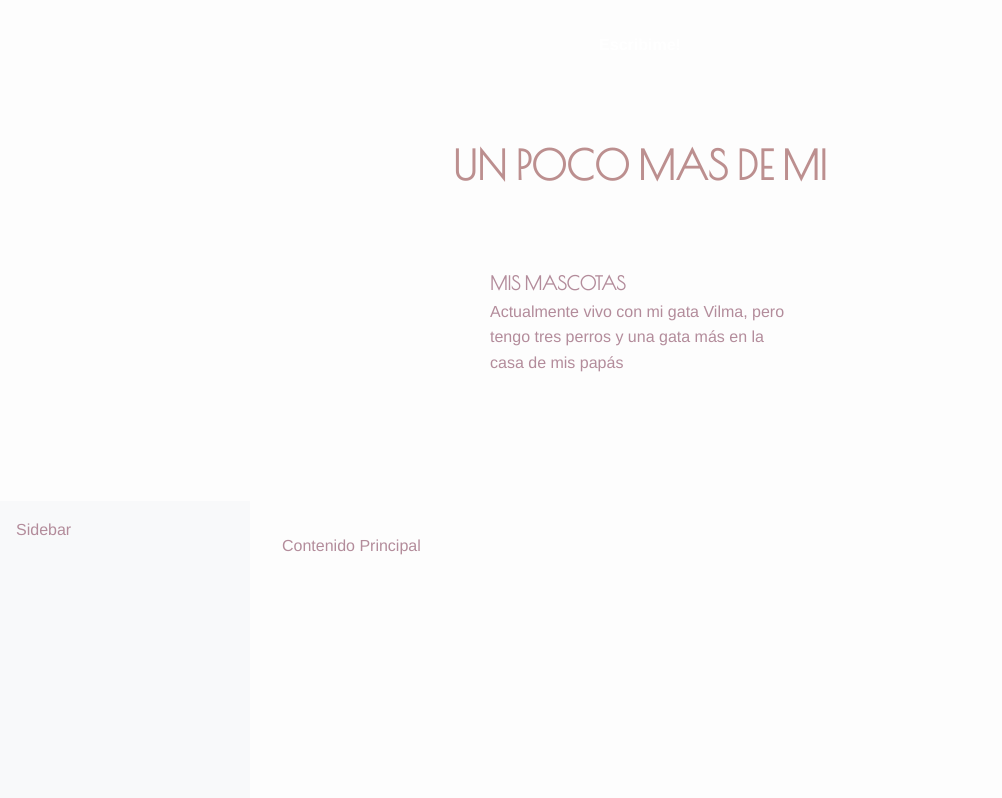
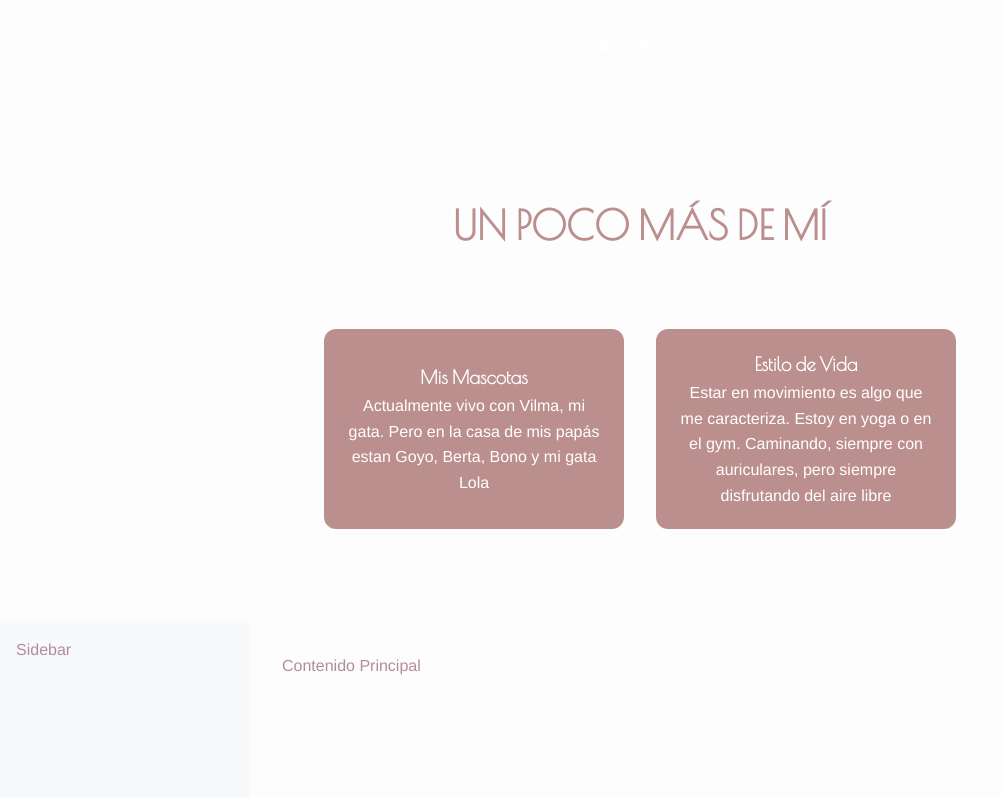
Before and after one commit to anaguzman11/pag.examen, a plain HTML site: page index.html in a window 1280 px wide. Shown: the part 1982-2780 px from the top of the page, without its empty margins (0-1002 px from the left). Drawn offline with nearby package versions, Linux system fonts and the light colour scheme.

Commit message:
cambio de tarjetas MAS DE MI

```diff
--- a/index.html
+++ b/index.html
@@ -86,33 +86,39 @@
             <p>¡MATERIALICEMOS TUS IDEAS!</p>
             <a href="aguzica@gmail.com" class="contact-button">Escribime!</a>
         </section>
-     </section>
-<section id="Ana" class="un poco mas de mi">
-<h2> UN POCO MAS DE MI</h2>
+<section class="seccion-tarjetas" class="de mi-container">
+  <h2>UN POCO MÁS DE MÍ</h2>
   <div class="contenedor-tarjetas">
+
   <div class="tarjeta-3d">
-  <div class="frente">
-  <h3>MIS MASCOTAS</h3>
-  <p>Actualmente vivo con mi gata Vilma, pero tengo tres perros y una gata más en la casa de mis papás</p>
+  <div class="tarjeta-3d-inner">
+    <div class="tarjeta-frente">
+        <h3>Mis Mascotas</h3>
+        <p>Actualmente vivo con Vilma, mi gata. Pero en la casa de mis papás estan Goyo, Berta, Bono y mi gata Lola</p>
+    </div>
+    <div class="tarjeta-dorso">
+    <img src="./images/vilma.png"  alt="Vilma">
   </div>
    </div>
+    </div>
+
+  <div class="tarjeta-3d">
+  <div class="tarjeta-3d-inner">
+    <div class="tarjeta-frente">
+        <h3>Estilo de Vida</h3>
+        <p>Estar en movimiento es algo que me caracteriza. Estoy en yoga o en el gym. Caminando, siempre con auriculares, pero siempre disfrutando del aire libre</p>
+            </div>
     <div class="tarjeta-dorso">
-<div class="imagenes-mascotas"
-  <img src="./images/vilma.png" alt="Vilma">
-  <img src="./images/Goyo.png" alt="Goyo">
-  <img src="./images/lola.png" alt="Lola"
+    <img src="./images/AnaLaura-yo.png"  alt="Ana">
   </div>
    </div>
-<div class="tarjeta">
-    <h3>ESTILO DE VIDA</h3>
-    <p>Siempre estoy en movimiento y preparando alguna receta saludable</p>
     </div>
-<div class="tarjeta">
-    <h3>CONTENIDO ARQUICTETÓNICO</h3>
-    <p>El ejercicio proyectual es muy amplio. De la investigación a la materialización de la casa de tus sueños. O porque no también darle vida a esos espacios interiores y exteriores.</p>
-</div>
+
   </div>
 </section>
+
+
+
     <div class="layout">
   <header class="header">Header</header>
   <main class="main">
@@ -139,6 +145,5 @@
             </div>
         </div>
     </footer>
-
 </body>
 </html>
--- a/styles.css
+++ b/styles.css
@@ -38,8 +38,6 @@ h2 {
     margin-bottom: 40px;
     color: rosybrown;
 }
-
-
 .header {
     background-color: rgba(122, 56, 56, 0.9);
     backdrop-filter: blur(10px);
@@ -90,8 +88,6 @@ h2 {
 .nav-menu a:hover {
     color: var(--color-acento);
 }
-
-
 
 
 .hero {
@@ -148,9 +144,6 @@ font-family: "Poiret One", sans-serif;
     margin-bottom: 15px;
     color: var(--color-texto-secundario);
 }
-
-
-
 
 .services {
     background-color: radial-gradient(circle,rgb(218, 145, 176) 0%, rgba(148, 187, 233, 1) 100%);
@@ -245,25 +238,75 @@ font-family: "Poiret One", sans-serif;
 
 }
 
-
+.seccion-tarjetas {
+  padding: 60px 20px;
+  text-align: center;
+}
 .contenedor-tarjetas {
   display: flex;
   gap: 2rem;
   padding: 2rem;
   flex-wrap: wrap;
   justify-content: center;
+  margin-top: 30px;
 }
 
-.tarjeta {
-  flex: 1 1 300px;
-  background-color: white;
-  padding: 1.5rem;
-  border-radius: 8px;
-  box-shadow: 0 2px 10px rgba(0, 0, 0, 0.1);
-  min-width: 0; /* Permite que el contenido se encoga */
-  font-family: "poiret one", sans-serif
+
+.tarjeta-3d {
+  width: 300px;
+  height: 200px;
+  perspective: 1000px;
 }
 
+/* Contenedor interno que rota */
+.tarjeta-3d-inner {
+  width: 100%;
+  height: 100%;
+  position: relative;
+  transition: transform 0.8s;
+  transform-style: preserve-3d;
+}
+
+/* Activar rotación en hover */
+.tarjeta-3d:hover .tarjeta-3d-inner {
+  transform: rotateY(180deg);
+}
+
+/* Frente y dorso */
+.tarjeta-frente,
+.tarjeta-dorso {
+  position: absolute;
+  width: 100%;
+  height: 100%;
+  backface-visibility: hidden;
+  border-radius: 12px;
+  padding: 1.5rem;
+  display: flex;
+  flex-direction: column;
+  justify-content: center;
+  align-items: center;
+}
+
+/* Frente: texto */
+.tarjeta-frente {
+  background-color: rosybrown;
+  color: #ffffff;
+  transform: rotateY(0deg);
+}
+
+/* Dorso: imagen */
+.tarjeta-dorso {
+  background-color: #f8f8f8;
+  transform: rotateY(180deg);
+}
+
+/* Imagen dentro del dorso */
+.imagen-dorso {
+  width: 100%;
+  height: 100%;
+  object-fit: cover;
+  border-radius: 12px;
+}
 
 .layout {
   display: flex;
@@ -312,82 +355,3 @@ font-family: "Poiret One", sans-serif;
     width: 100%;
   }
 }
-
-
-.tarjeta-3d {
-   width: 300px;
-  height: 200px;
-  perspective: 1000px;
-}
-
-.tarjeta-inner {
-  position: relative;
-  width: 100%;
-  height: 100%;
-  transform-style: preserve-3d;
-  transition: transform 0.8s ease;
-}
-
-.tarjeta-3d:hover .tarjeta-inner {
-  transform: rotateY(180deg);
-}
-.tarjeta-frente,
-.tarjeta-dorso {
-  position: absolute;
-  width: 100%;
-  height: 100%;
-  backface-visibility: hidden;
-  border-radius: 12px;
-  padding: 2rem;
-  display: flex;
-  flex-direction: column;
-  justify-content: center;
-  align-items: center;
-  transition: transform 0.6s ease;
-  font-family: "poiret one", sans-serif
-}
-
-.tarjeta-frente {
-  background-color: #c4876d;
-  color: rgb(255, 255, 255);
-}
-.tarjeta-frente h3 {
-  font-size: 1.6rem;
-  margin-bottom: 10px;
-  font-family: "poiret one", sans-serif;
-}
-.tarjeta-frente p{
-  font-size: 1.1rem;
-  font-family: "poiret one", sans-serif;
-  text-align: center;
-}
-.tarjeta-dorso {
-  background-color: rosybrown;
-  color: white;
-  transform: rotateY(180deg);
-  overflow: hidden;
-}
-.imagenes-mascotas {
-  display: flex;
-  flex-wrap: wrap;
-  justify-content: center;
-  gap: 0.5rem;
-}
-.imagenes-mascotas img {
-  width: 60px;
-  height: 60px;
-  object-fit: cover;
-  border-radius: 50%;
-  border: 2px solid #ccc;
-}
-
-.tarjeta-3d:hover .tarjeta-frente {
-  transform: rotateY(180deg);
-}
-
-.tarjeta-3d:hover .tarjeta-dorso {
-  transform: rotateY(360deg);
-}
-.tarjeta-dorso .about-me-image{
-  transform: scale(0.8);
-}
```
Lines whose indentation alone changed are shown as unchanged.
